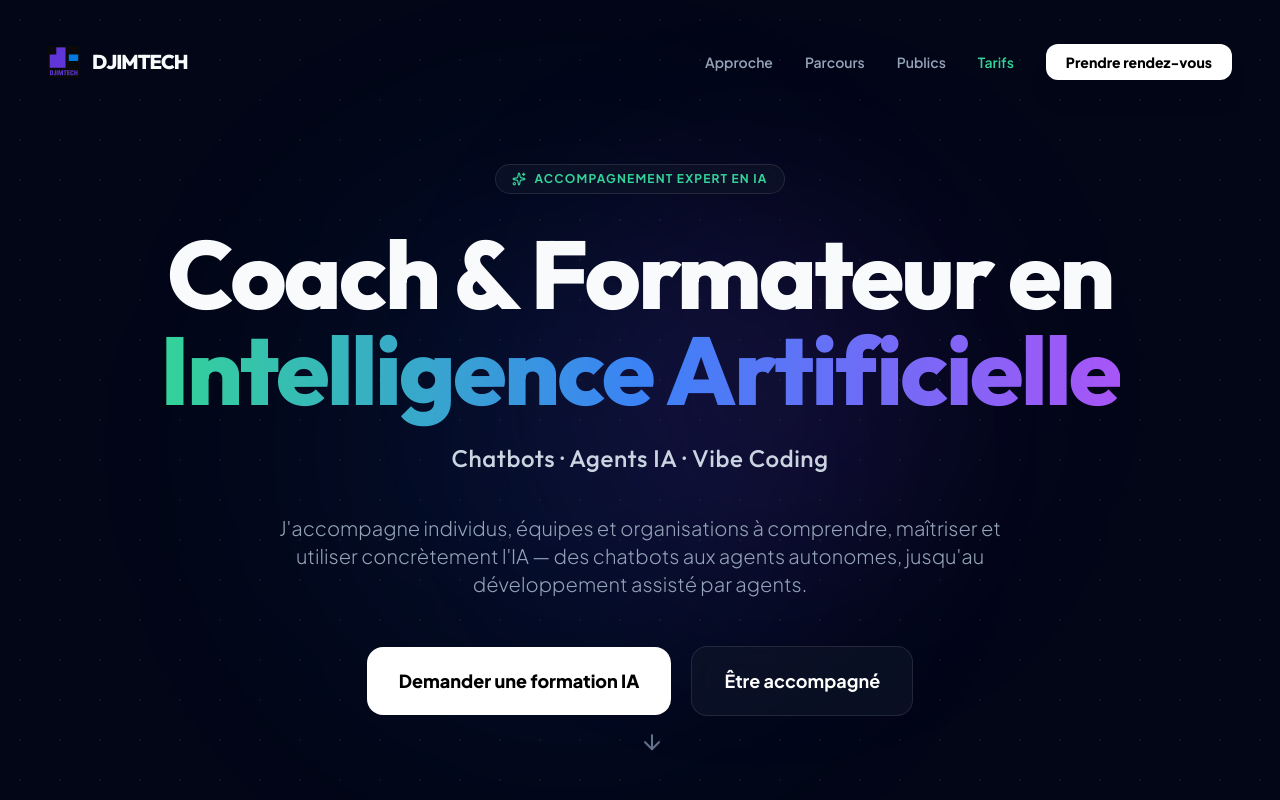
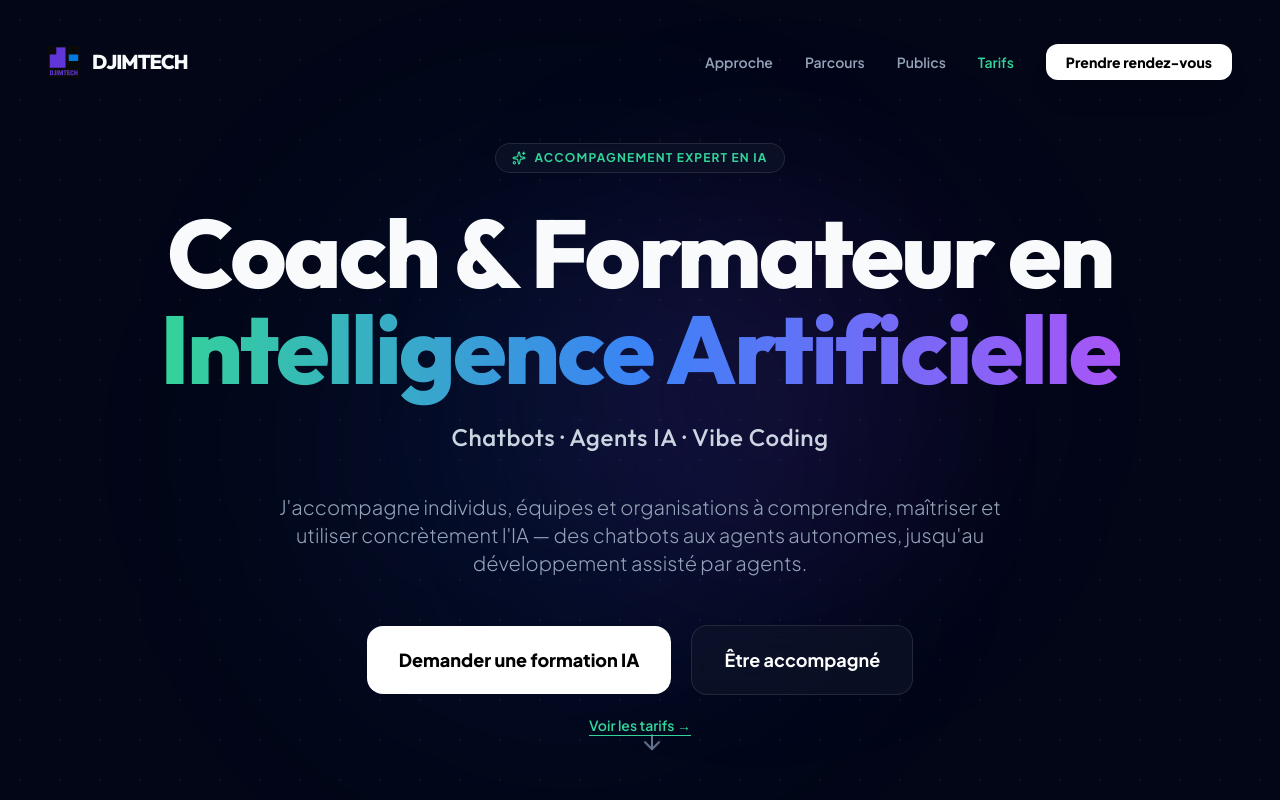
Before and after one commit to stevefox5050-tech/djimtech-site, a React (Vite) app: page / in a window 1280 px wide. Shown: the top 800 px of the page. Built offline with nearby package versions, Linux system fonts and the light colour scheme.

Commit message:
Add Tarifs button below hero CTAs

```diff
--- a/App.tsx
+++ b/App.tsx
@@ -247,7 +247,7 @@ const Navbar = ({ openModal, onPricing }: { openModal: (t: ModalType) => void; o
   );
 };
 
-const Hero = ({ openModal }: { openModal: (t: ModalType) => void }) => (
+const Hero = ({ openModal, onPricing }: { openModal: (t: ModalType) => void; onPricing: () => void }) => (
   <section className="relative min-h-screen flex flex-col items-center justify-center px-6 pt-20 overflow-hidden">
     <div className="absolute top-1/4 left-1/4 w-[500px] h-[500px] bg-blue-600/10 blur-[120px] rounded-full animate-float"></div>
     <div className="absolute bottom-1/4 right-1/4 w-[400px] h-[400px] bg-purple-600/10 blur-[100px] rounded-full animate-float" style={{animationDelay: '-3s'}}></div>
@@ -287,6 +287,12 @@ const Hero = ({ openModal }: { openModal: (t: ModalType) => void }) => (
           Être accompagné
         </button>
       </div>
+      <button
+        onClick={onPricing}
+        className="mt-5 text-emerald-400 hover:text-emerald-300 transition-colors text-sm font-semibold underline underline-offset-4"
+      >
+        Voir les tarifs →
+      </button>
     </div>
 
     <a href="#approche" className="absolute bottom-10 left-1/2 -translate-x-1/2 text-slate-500 hover:text-white transition-colors animate-bounce">
@@ -830,7 +836,7 @@ export default function App() {
     <div className="min-h-screen">
       <ContactModal type={modal} onClose={closeModal} />
       <Navbar openModal={openModal} onPricing={() => setPage('pricing')} />
-      <Hero openModal={openModal} />
+      <Hero openModal={openModal} onPricing={() => setPage('pricing')} />
       <Philosophy />
       <Path openModal={openModal} />
       <CoachSection />
```
